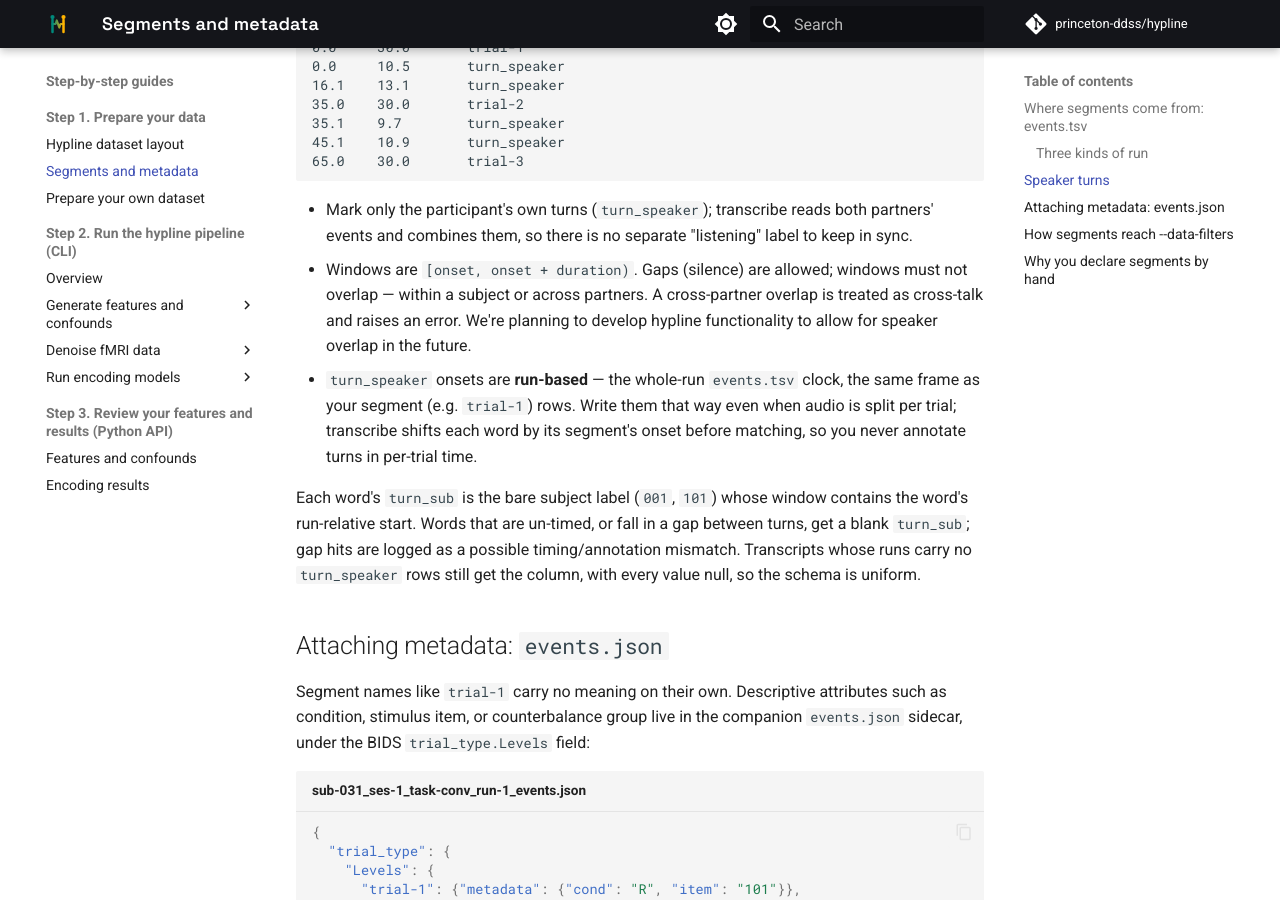
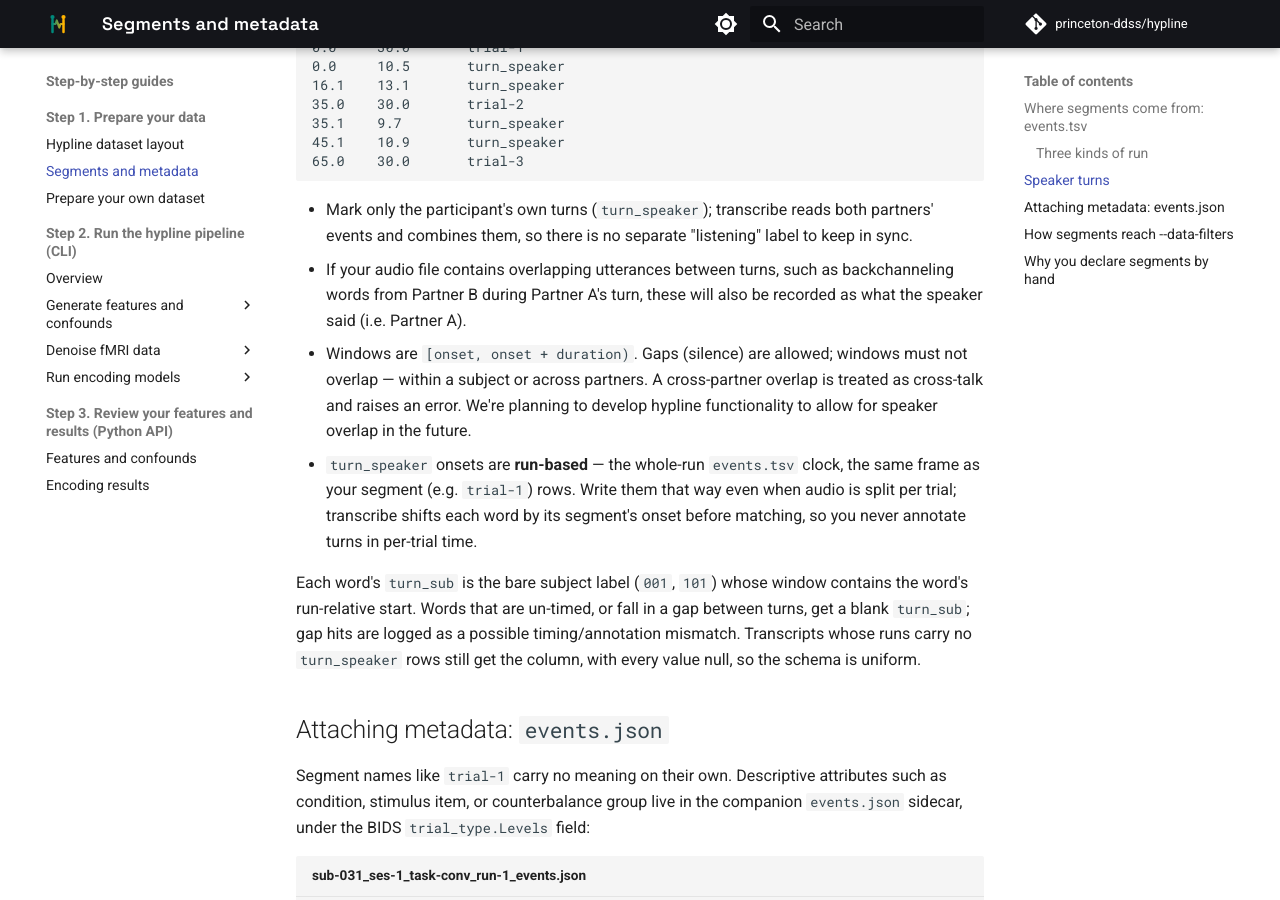
Before and after one commit to princeton-ddss/hypline, an MkDocs documentation site: the page built from docs/mkdocs/step-by-step/segments.md, in a window 1280 px wide and 900 px high, scrolled down 1718 px. Built offline with MkDocs 1.6.1 and Material for MkDocs 9.7.7, drawn with Linux system fonts in a browser that asks for light colours; comment, search, counter and statistics services are not loaded; the version menu is left out.

Commit message:
Update transcription instructions in segments.md
Clarify transcription guidelines regarding overlapping utterances.

```diff
--- a/docs/mkdocs/step-by-step/segments.md
+++ b/docs/mkdocs/step-by-step/segments.md
@@ -80,6 +80,9 @@ onset   duration   trial_type
 - Mark only the participant's own turns (`turn_speaker`); transcribe reads both partners'
   events and combines them, so there is no separate "listening" label to keep in
   sync.
+- If your audio file contains overlapping utterances between turns, such as backchanneling
+  words from Partner B during Partner A's turn, these will also be recorded as what the
+  speaker said (i.e. Partner A).
 - Windows are `[onset, onset + duration)`. Gaps (silence) are allowed; windows
   must not overlap — within a subject or across partners. A cross-partner
   overlap is treated as cross-talk and raises an error. We're planning to develop hypline
```
